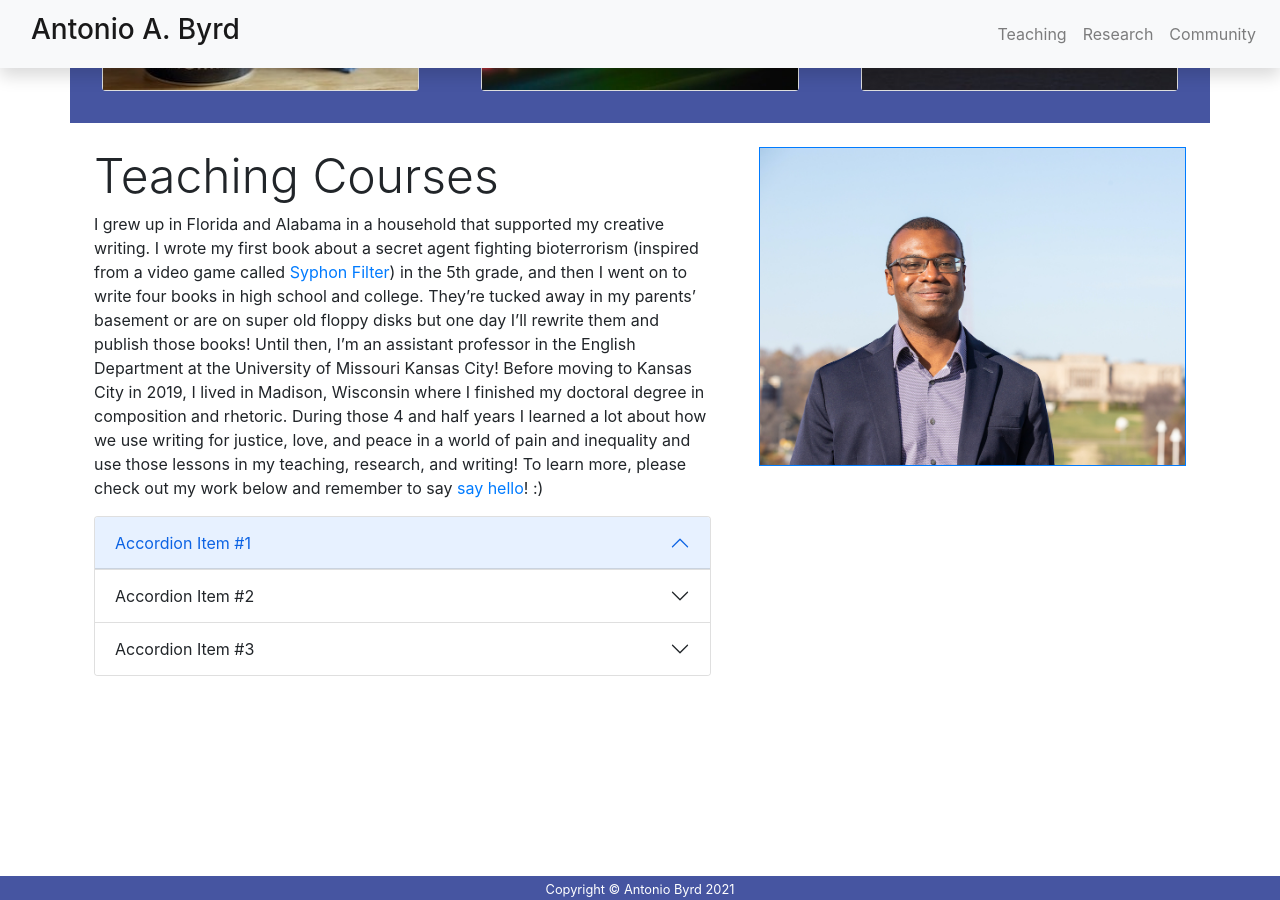
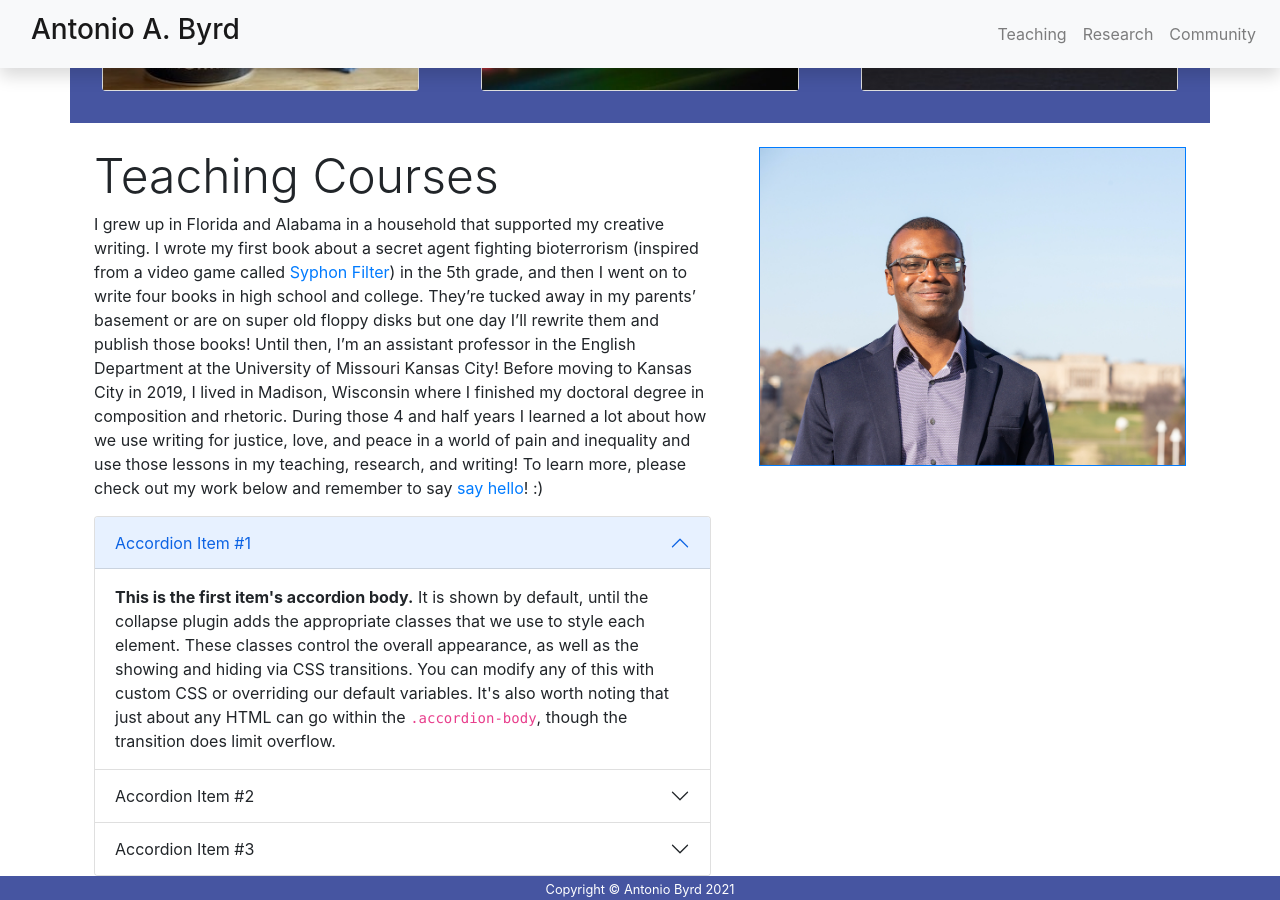
Before and after one commit to abyrd15/abyrd15.github.io, a Jekyll site: the page built from index.markdown, in a window 1280 px wide and 900 px high, scrolled down 1488 px. Built offline with Jekyll 4.4.1, drawn with Linux system fonts in a browser that asks for light colours; nearby versions of some CDN libraries.

Commit message:
Removed collapse from class on first item

```diff
--- a/_includes/home/section_teaching.html
+++ b/_includes/home/section_teaching.html
@@ -5,14 +5,14 @@
                 <div class="col-sm-7 p-4">
                     <h1 class="display-5">Teaching Courses</h1>
                     <p>I grew up in Florida and Alabama in a household that supported my creative writing. I wrote my first book about a secret agent fighting bioterrorism (inspired from a video game called <a href="https://www.wikiwand.com/en/Syphon_Filter">Syphon Filter</a>)  in the 5th grade, and then I went on to write four books in high school and college. They’re tucked away in my parents’ basement or are on super old floppy disks but one day I’ll rewrite them and publish those books! Until then, I’m an assistant professor in the English Department at the University of Missouri Kansas City! Before moving to Kansas City in 2019, I lived in Madison, Wisconsin where I finished my doctoral degree in composition and rhetoric. During those 4 and half years I learned a lot about how we use writing for justice, love, and peace in a world of pain and inequality and use those lessons in my teaching, research, and writing! To learn more, please check out my work below and remember to say <a href="mailto:antoniobyrd@umkc.edu?subject=Hello Dr. Byrd!">say hello</a>! :)</p>
-                    <div class="accordion open" id="accordionExample">
+                    <div class="accordion" id="accordionExample">
                         <div class="accordion-item">
                           <h2 class="accordion-header" id="headingOne">
                             <button class="accordion-button" type="button" data-bs-toggle="collapse" data-bs-target="#collapseOne" aria-expanded="true" aria-controls="collapseOne">
                               Accordion Item #1
                             </button>
                           </h2>
-                          <div id="collapseOne" class="accordion-collapse collapse" aria-labelledby="headingOne" data-bs-parent="#accordionExample">
+                          <div id="collapseOne" class="accordion-collapse" aria-labelledby="headingOne" data-bs-parent="#accordionExample">
                             <div class="accordion-body">
                               <strong>This is the first item's accordion body.</strong> It is shown by default, until the collapse plugin adds the appropriate classes that we use to style each element. These classes control the overall appearance, as well as the showing and hiding via CSS transitions. You can modify any of this with custom CSS or overriding our default variables. It's also worth noting that just about any HTML can go within the <code>.accordion-body</code>, though the transition does limit overflow.
                             </div>
```
